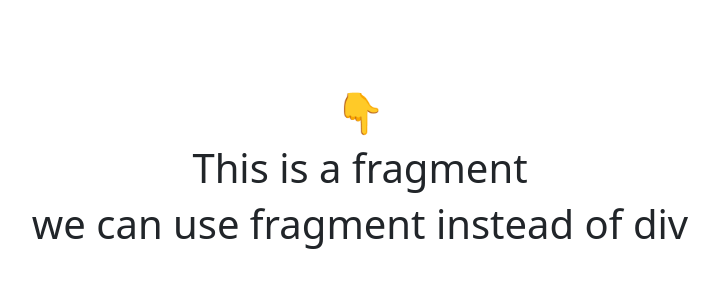
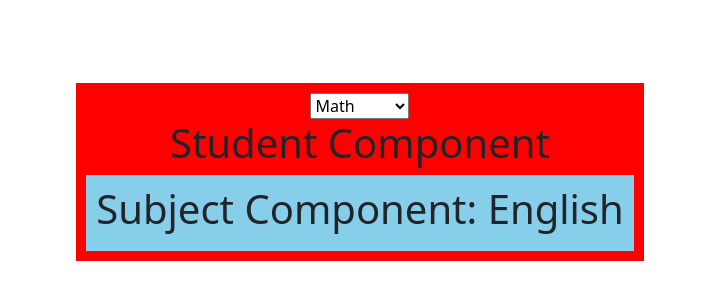
Before and after one commit to Abinash-016/reactjs, a React (Vite) app: page / in a window 1280 px wide. Shown: the part 228-528 px from the top of the page, without its empty margins (280-999 px from the left). Built offline with nearby package versions, Linux system fonts and the light colour scheme.

Commit message:
ContextAPI

```diff
--- a/src/App.jsx
+++ b/src/App.jsx
@@ -19,6 +19,11 @@ import Lifting from './liftingStateUp';
 import Ob from './UpdatingObjects';
 import UseAction from './useAction';
 import Fragment from './fragment';
+import { ContextAPI } from './ContextAPI';
+import Stud from './Student';
+import Subject from './Subject';
+
+
 
 
 
@@ -339,7 +344,14 @@ function App(){
 
         {/* <UseAction></UseAction> */}
 
-        <Fragment/>
+        {/* <Fragment/> */}
+
+
+
+        <ContextAPI></ContextAPI>
+          <Stud/>
+
+
     </div>
   )
 }
--- /dev/null
+++ b/src/ContextAPI.jsx
@@ -0,0 +1,3 @@
+import { createContext } from "react";
+
+export const ContextAPI=createContext("math");
--- /dev/null
+++ b/src/Student.jsx
@@ -0,0 +1,25 @@
+import { useState } from "react";
+import { ContextAPI } from "./ContextAPI";
+import Subject from "./Subject";
+
+
+function Stud() {
+    const [subject,setSubject]=useState('English');
+    return (
+        <div style={{ backgroundColor: 'red', padding: '10px' }}>
+            <ContextAPI.Provider value={subject} >
+                <select onChange={(event)=>setSubject(event.target.value)}>
+                    <option value="Math">Math</option>
+                    <option value="English">English</option>
+                    <option value="Science">Science</option>
+                    <option value="Chemistry">Chemistry</option>
+                </select>
+                <h1>Student Component</h1>
+                <Subject />
+            </ContextAPI.Provider>
+
+        </div>
+    )
+}
+
+export default Stud;
--- /dev/null
+++ b/src/Subject.jsx
@@ -0,0 +1,14 @@
+import { useContext } from "react";
+import { ContextAPI } from "./ContextAPI";
+
+function Subject(){
+
+    const sub=useContext(ContextAPI);
+    return (
+        <div style={{backgroundColor:'skyblue', padding:'10px'}}>
+            <h1>Subject Component: {sub}</h1>
+        </div>
+    )
+}
+
+export default Subject;
```
